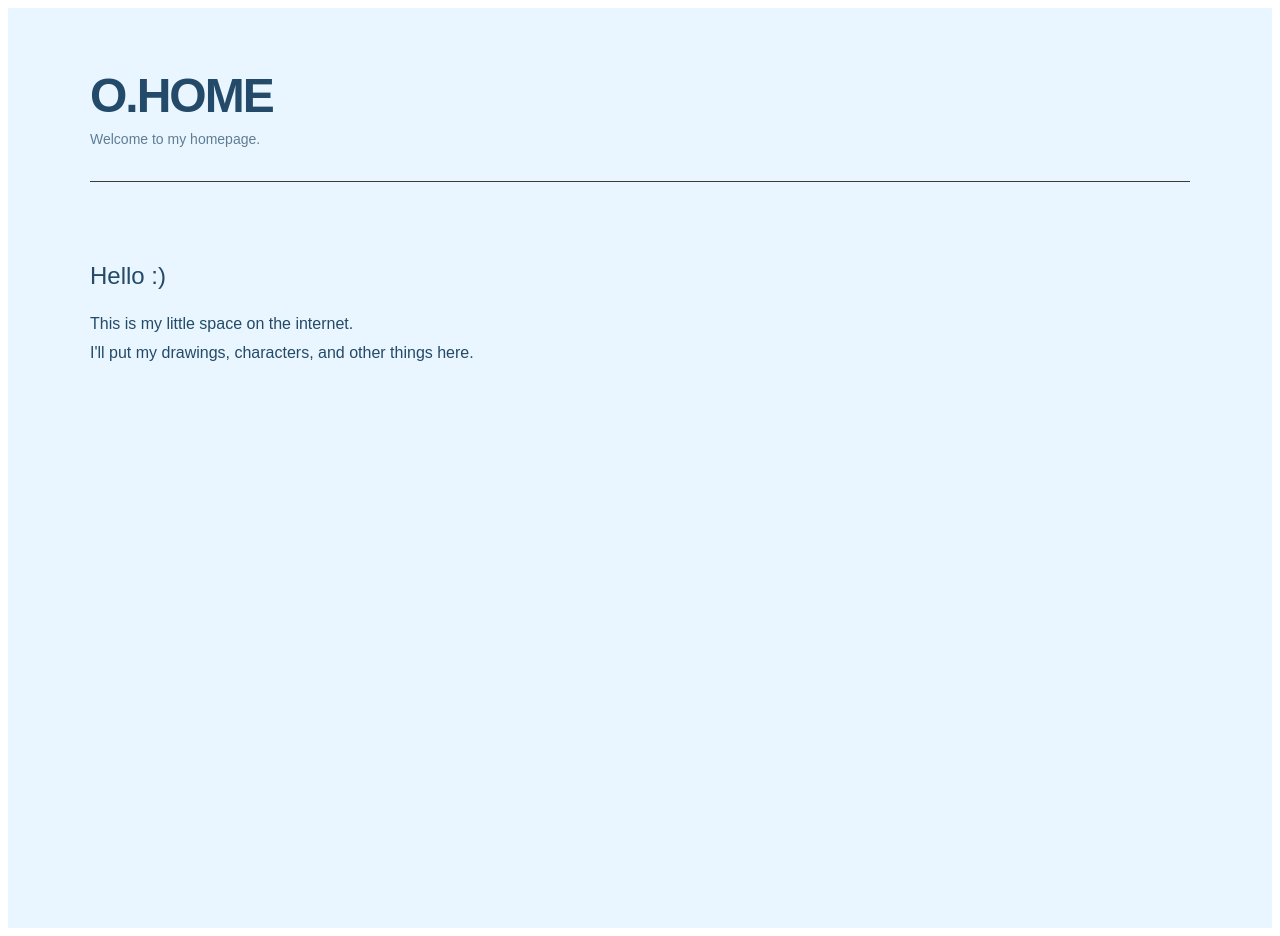
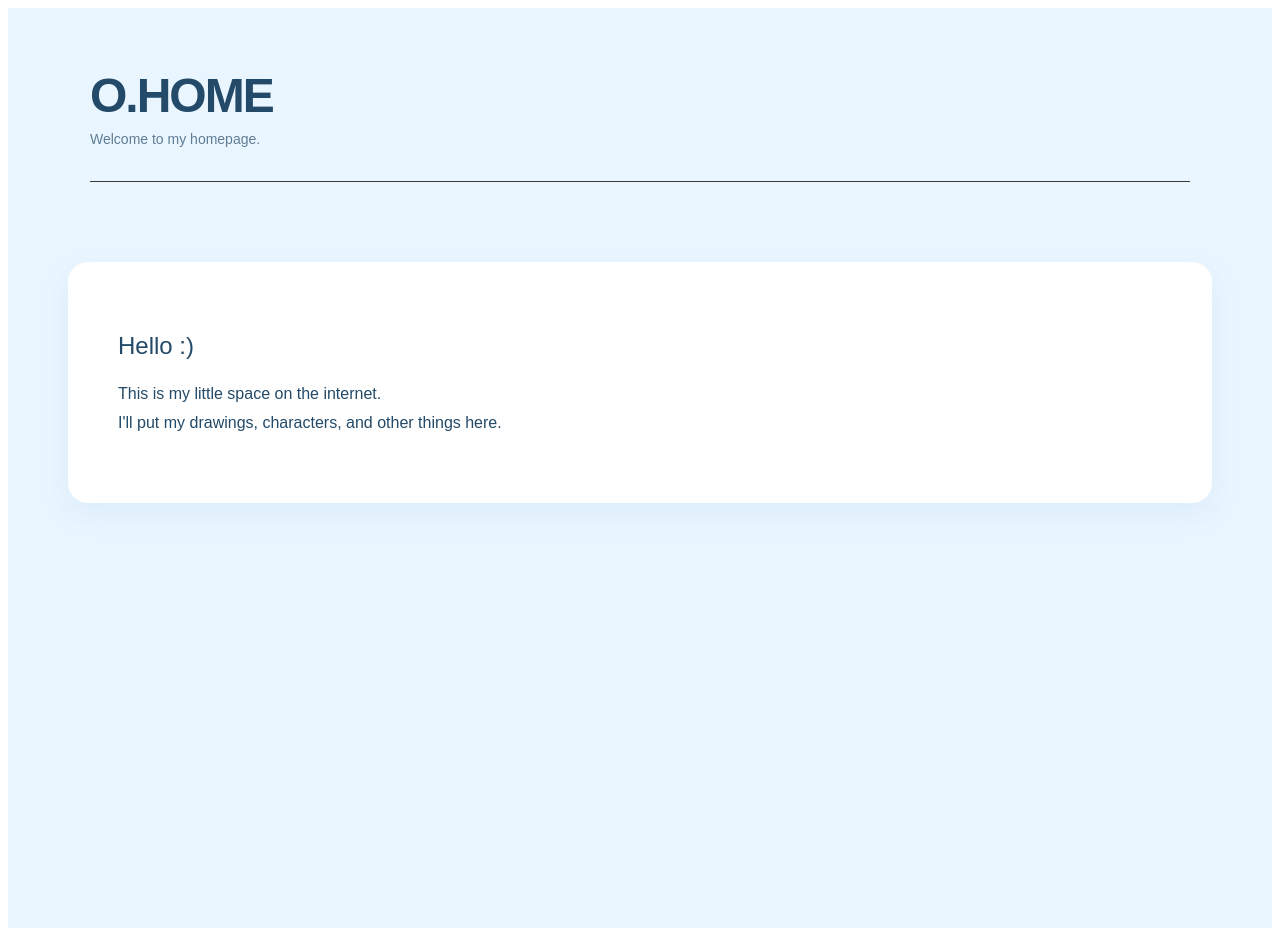
Before and after one commit to hikk9564/4659kkih, a Next.js app: page / in a window 1280 px wide. Built offline with nearby package versions, Linux system fonts and the light colour scheme.

Commit message:
Enhance section styling on homepage
Updated section styling to include background, padding, border radius, and box shadow.

```diff
--- a/app/page.tsx
+++ b/app/page.tsx
@@ -42,6 +42,10 @@ export default function Home() {
   style={{
     maxWidth: "1100px",
     margin: "80px auto 0",
+    background: "#FFFFFF",
+    padding: "50px",
+    borderRadius: "20px",
+    boxShadow: "0 10px 30px rgba(40, 120, 181, 0.08)",
   }}
 >
         <h2
```
Lines whose indentation alone changed are shown as unchanged.
